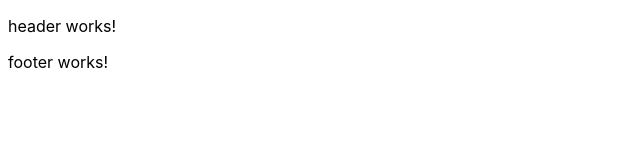
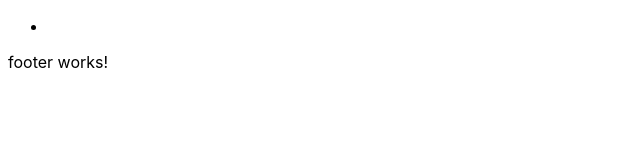
Before and after one commit to gustavosoton/fut-mais, an Angular app: page / in a window 1280 px wide. Shown: the top 160 px of the page, without its empty margins (0-640 px from the left). Built offline with nearby package versions, Linux system fonts and the light colour scheme.

Commit message:
logo do header

```diff
--- a/src/app/header/header.component.html
+++ b/src/app/header/header.component.html
@@ -1 +1,8 @@
-<p>header works!</p>
+<nav> <div>
+  <ul>
+    <li>
+      <i src="fut-mais\src\assets\fut.svg"></i>
+    </li>
+  </ul>
+</div>
+</nav>
--- a/src/styles.scss
+++ b/src/styles.scss
@@ -1 +1 @@
-$font-color: #FFFFFF;
+$font-white: #FFFFFF;
```
Also changed, not shown: src/assets/fut.svg (added).
